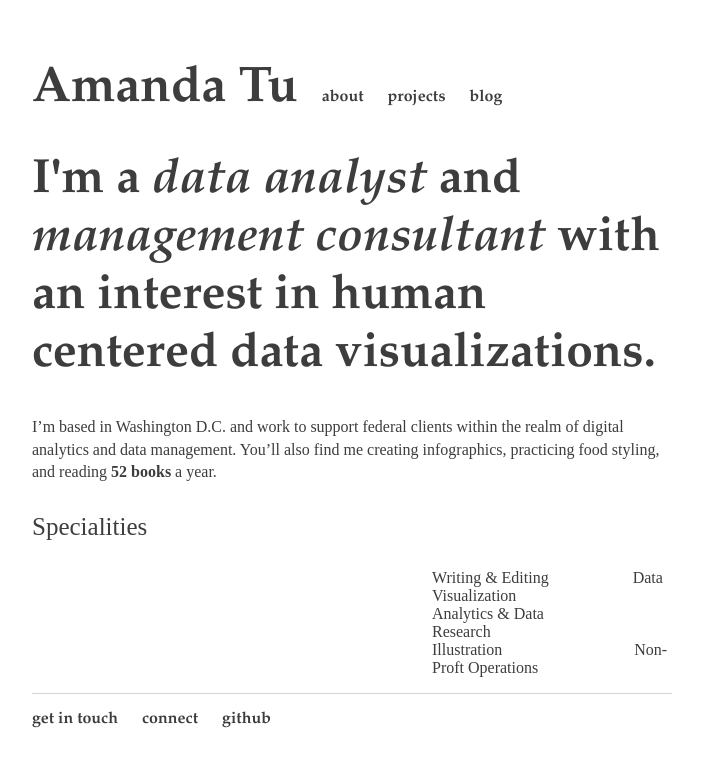
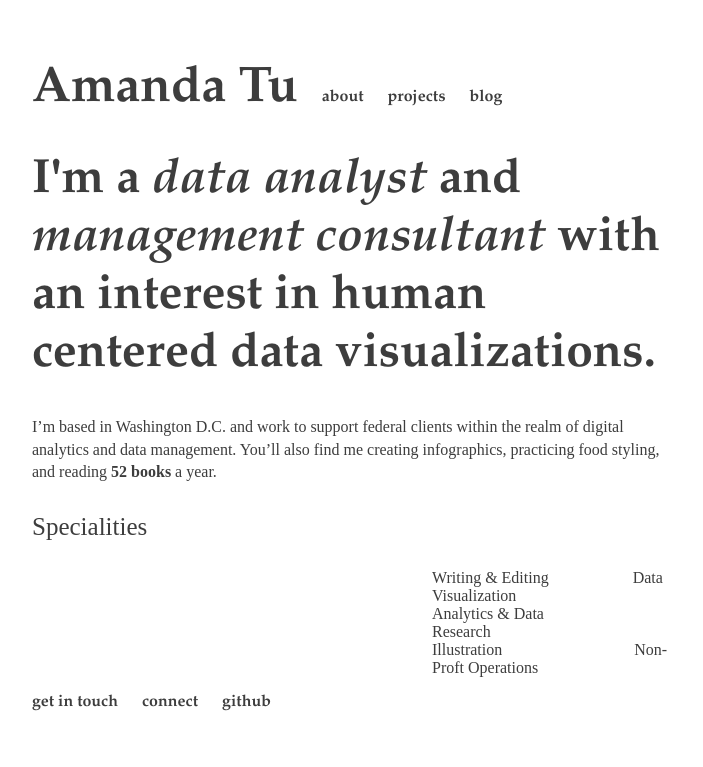
Before and after one commit to amanda-t2/amanda-t2.github.io, a Jekyll site: the page built from index.html, in a window 1280 px wide. Shown: the top 767 px of the page, without its empty margins (288-991 px from the left). Built offline with Jekyll 4.4.1, drawn with Linux system fonts in a browser that asks for light colours.

Commit message:
Update main.css

```diff
--- a/css/main.css
+++ b/css/main.css
@@ -49,7 +49,7 @@
   font-size: 1.0em;
 }
 footer {
-    border-top: 1px solid #d5d5d5;
+    border-top: none;
     font-size: 1.0em;
 }
 
```
